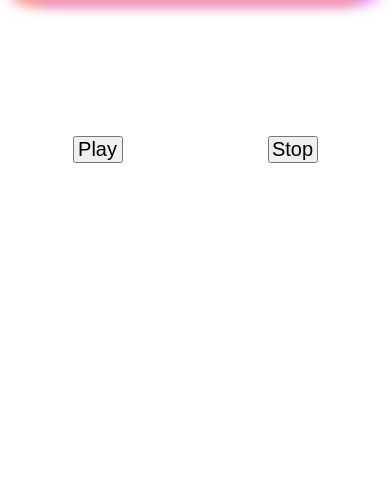
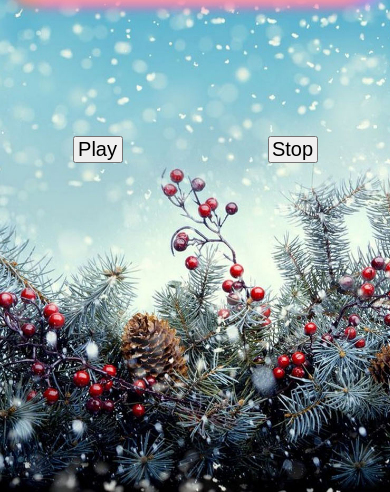
Before and after one commit to Angelique59212/compte_a_rebours, a plain HTML site: page index.html in a window 390 px wide. Shown: the part 352-844 px from the top of the page. Drawn offline with Linux system fonts and the light colour scheme.

Commit message:
change responsive

```diff
--- a/css/style.css
+++ b/css/style.css
@@ -37,9 +37,6 @@ footer {
 
 @media screen and (max-width: 1010px) {
     body {
-        background-size: contain;
-    }
-    .center {
-
+        background-image: url("../fond-ecran-Noel.jpg");
     }
 }
```
Also changed, not shown: fond-ecran-Noel.jpg (added).
